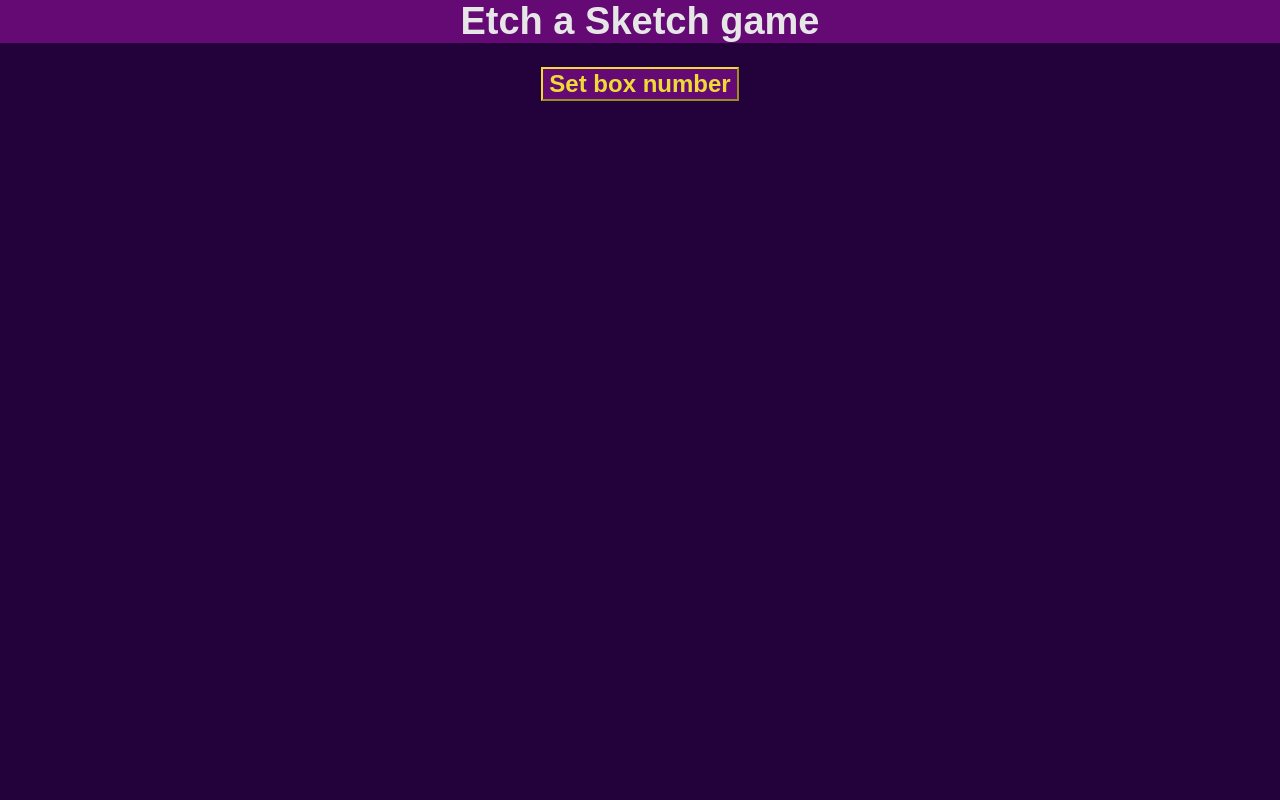
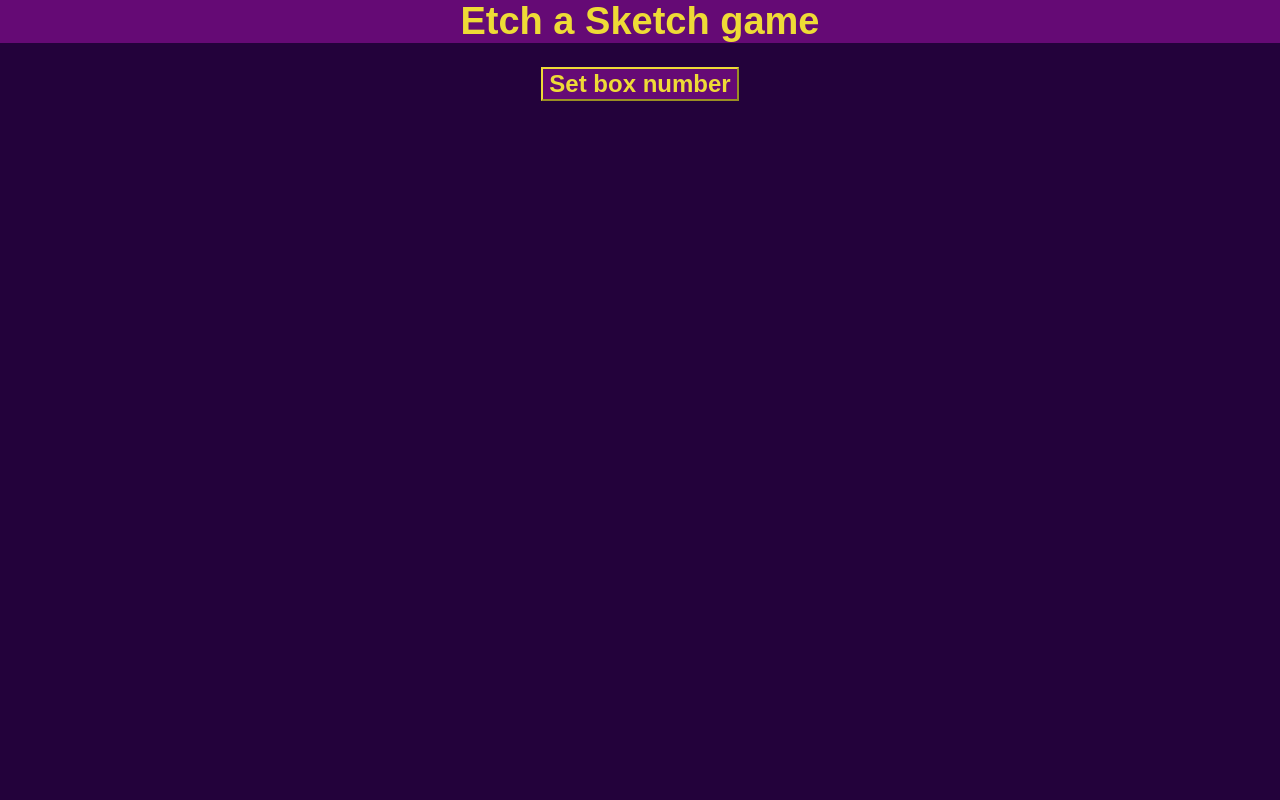
Before and after one commit to Developersdreamboat/etch-a-sketch, a plain HTML site: page index.html in a window 1280 px wide. Shown: the top 800 px of the page. Drawn offline with Linux system fonts and the light colour scheme.

Commit message:
Change header and footer text color

```diff
--- a/css/style.css
+++ b/css/style.css
@@ -12,7 +12,6 @@ body {
   font-weight: 700;
   background-color: #650a75;
   text-align: center;
-  color: hsl(0deg 0% 90%);
 }
 
 .header {
```
